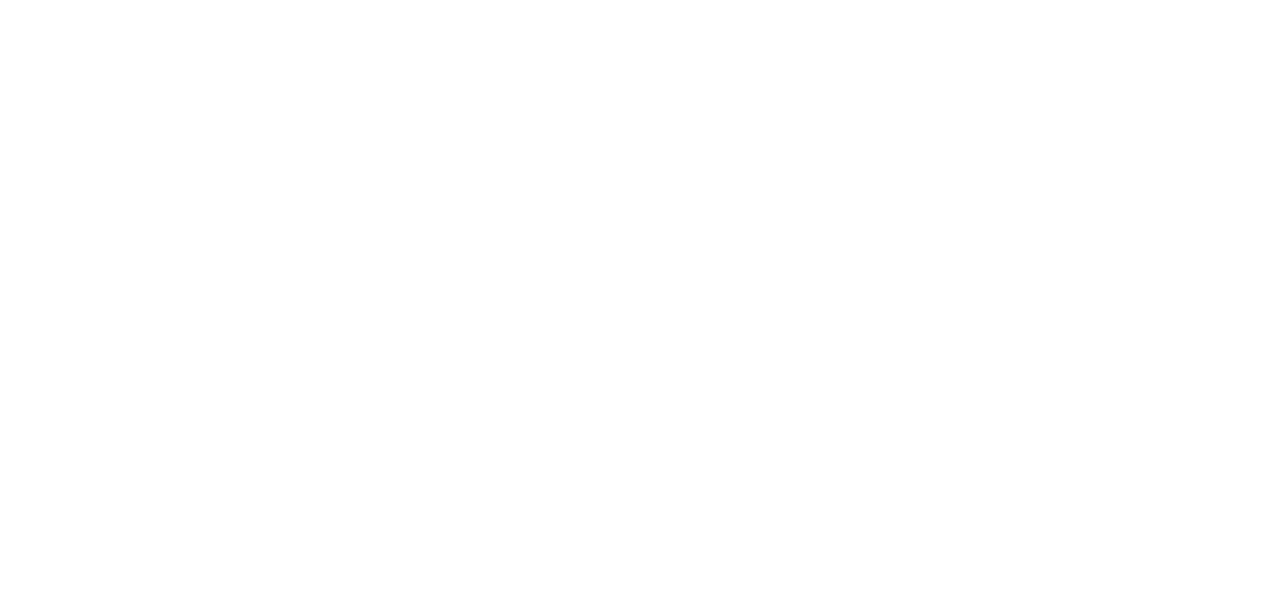
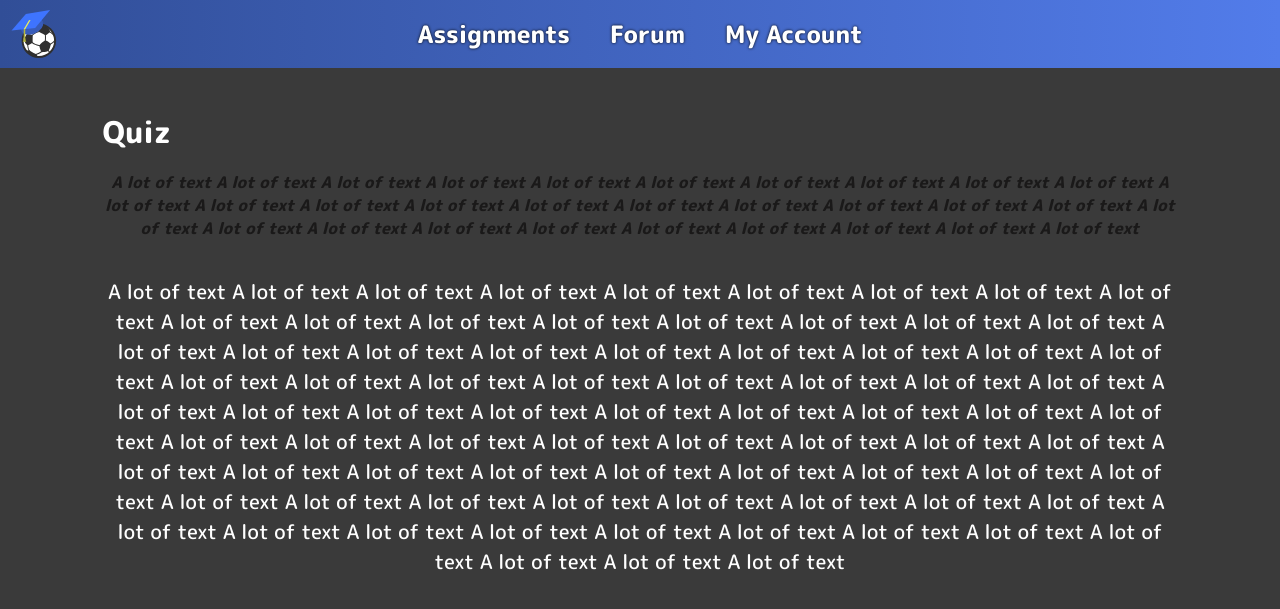
Before and after one commit to axis93/Street_Soccer_PITCH, a Flask app: page /quiz-info in a window 1280 px wide. Before the commit the part shown is empty. Shown: the top 609 px of the page. Run offline with Flask 2, Linux system fonts and the light colour scheme.

Commit message:
Add text fields to quiz template

```diff
--- a/static/css/style.css
+++ b/static/css/style.css
@@ -1,6 +1,7 @@
 :root {
     --dark: #3A3A3A;
     --darker: #242424;
+    --darkest: #1a1919;
     --light: #FFF;
     --accent: #527CEA;
     --accent-dim: #314E97;
@@ -562,3 +563,19 @@ body {
     flex-direction: column;
     text-align: left;
 }
+
+/*-----------------------------------------------quiz--------------------------------------------------*/
+.quiz-body {
+    padding: 0 8vw
+}
+
+.quiz-instructions {
+    color: var(--darkest);
+    font-style: italic;
+    font-weight: bold;
+    font-size: 16px;
+}
+
+.quiz-text {
+
+}
--- a/templates/quiz-info.html
+++ b/templates/quiz-info.html
@@ -1,9 +1,25 @@
-<!DOCTYPE html>
-<html>
-<head>
-	<title></title>
-</head>
-<body>
-
-</body>
-</html>
+{% extends "base.html" %}
+{% block title %}Quiz{% endblock %}
+{% block content %}
+	<div class="grid-container" style="padding-top: 10vh;">
+		<div class="grid-body-item contents column quiz-body">
+			<br>
+			<div id="quiz-title" class="title">Quiz</div>
+			<p id="quiz-instructions" class="quiz-instructions">
+				A lot of text A lot of text A lot of text A lot of text A lot of text A lot of text A lot of text A lot of text A lot of text A lot of text
+				A lot of text A lot of text A lot of text A lot of text A lot of text A lot of text A lot of text A lot of text A lot of text A lot of text
+				A lot of text A lot of text A lot of text A lot of text A lot of text A lot of text A lot of text A lot of text A lot of text A lot of text
+			</p>
+			<p id="quiz-text" class="quiz-text">
+				A lot of text A lot of text A lot of text A lot of text A lot of text A lot of text A lot of text A lot of text A lot of text A lot of text
+				A lot of text A lot of text A lot of text A lot of text A lot of text A lot of text A lot of text A lot of text A lot of text A lot of text
+				A lot of text A lot of text A lot of text A lot of text A lot of text A lot of text A lot of text A lot of text A lot of text A lot of text
+				A lot of text A lot of text A lot of text A lot of text A lot of text A lot of text A lot of text A lot of text A lot of text A lot of text
+				A lot of text A lot of text A lot of text A lot of text A lot of text A lot of text A lot of text A lot of text A lot of text A lot of text
+				A lot of text A lot of text A lot of text A lot of text A lot of text A lot of text A lot of text A lot of text A lot of text A lot of text
+				A lot of text A lot of text A lot of text A lot of text A lot of text A lot of text A lot of text A lot of text A lot of text A lot of text
+				A lot of text A lot of text A lot of text A lot of text A lot of text A lot of text A lot of text A lot of text A lot of text A lot of text
+			</p>
+		</div>
+	</div>
+{% endblock %}
```
Also changed, not shown: templates/tests-menu.html (+8 -3 lines).
